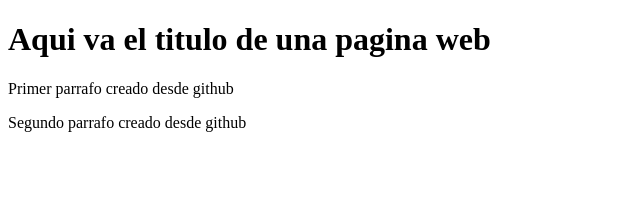
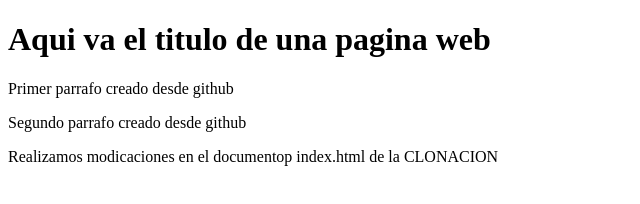
Before and after one commit to Tony1406/proyecto-web-empresa, a plain HTML site: page index.html in a window 1280 px wide. Shown: the whole page, without its empty margins (0-640 px from the left). Drawn offline with Linux system fonts and the light colour scheme.

Commit message:
Commit desde el proyecto clonado en mi ordenador

```diff
--- a/index.html
+++ b/index.html
@@ -10,5 +10,6 @@
     <h1>Aqui va el titulo de una pagina web</h1>
     <p>Primer parrafo creado desde github</p>
      <p>Segundo parrafo creado desde github</p>
+    <p>Realizamos modicaciones en el documentop index.html de la CLONACION </p>
 </body>
 </html>
```
